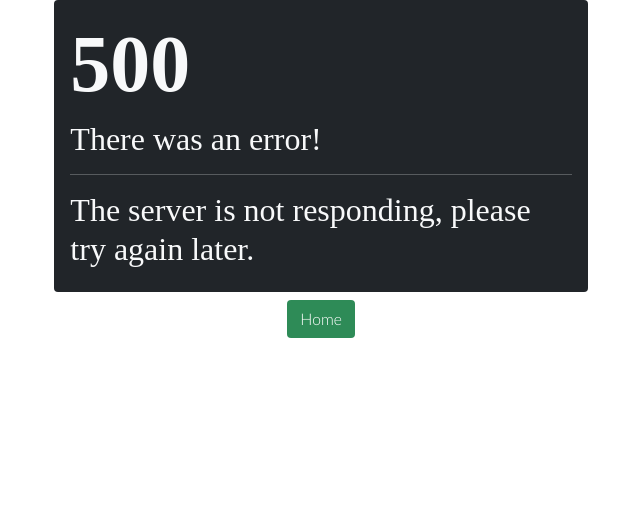
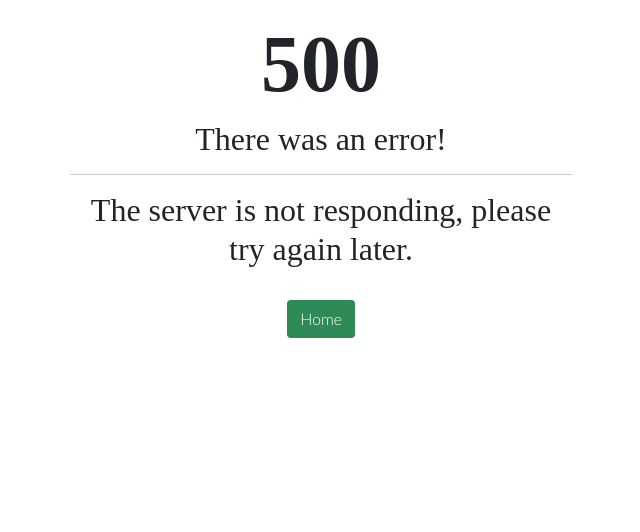
Before and after one commit to erikandersson96/portfolio-project-four, a Django app: template templates/500.html in a window 1280 px wide. Shown: the part 100-632 px from the top of the page, without its empty margins (319-959 px from the left). Run offline with Django 3.2, Linux system fonts and the light colour scheme; the template is opened without the code that fills it, so the values that code supplies are empty; some libraries are stand-ins or nearby versions.

Commit message:
fix styling for 500 error

```diff
--- a/templates/500.html
+++ b/templates/500.html
@@ -10,7 +10,7 @@
 {% block content %}
     <!-- error 500 container -->
     <section>
-        <div class="bg-dark col-lg-5 col-11 m-auto rounded m-2 p-3 text-light">
+        <div class="col-lg-5 col-11 m-auto m-2 p-3 text-center">
             <h1 class="display-1 fw-bolder yellow">500</h1>
             <h2>There was an error!</h2> <hr>
             <h2>The server is not responding, please try again later.</h2>
```
